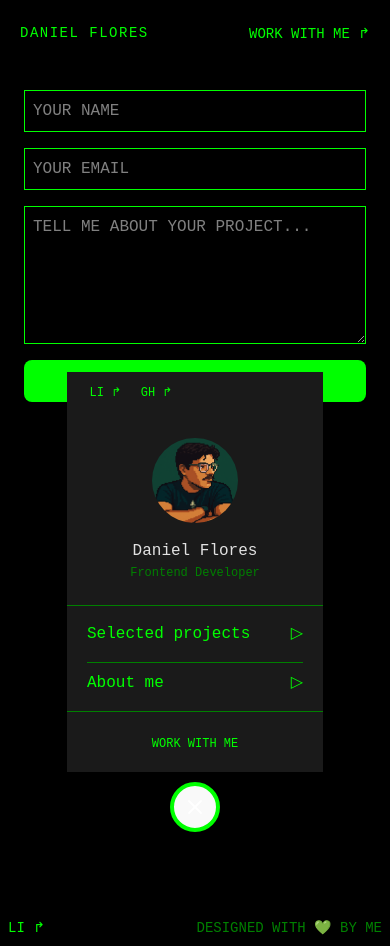
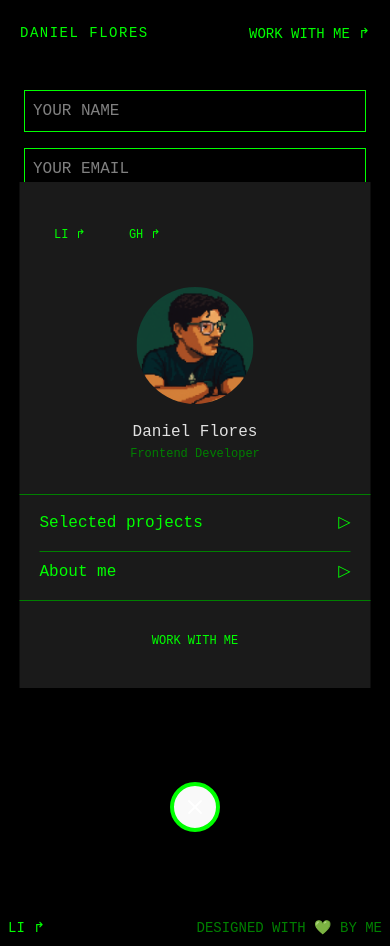
Before and after one commit to Devnielote/web-portfolio, a React (Vite) app: page /contact in a window 390 px wide. Both pictures are taken after a click on the button "Toggle menu". Built offline with nearby package versions, Linux system fonts and the light colour scheme.

Commit message:
chore: fixed resume url, minimal mobile menu style fix and create vercel routes configuration

```diff
--- a/src/components/Footer.tsx
+++ b/src/components/Footer.tsx
@@ -23,7 +23,7 @@ export default function Footer () {
           <span>/STALK ME</span>
           <Link className="flex w-auto mt-2" to="https://www.linkedin.com/in/danielfloca/">Linkedin</Link>
           <Link className="flex" to="https://github.com/Devnielote">Github</Link>
-          <Link className="flex" to="Daniel_Flores_CV.pdf" target="_blank" rel="noopener noreferrer">Resume</Link>
+          <Link className="flex" to="Daniel_Flores_CV_EN.pdf" target="_blank" rel="noopener noreferrer">Resume</Link>
         </div>
       </div>
       <div className="hidden md:block md:mt-20 md:pl-10">
--- a/src/components/Navbar.tsx
+++ b/src/components/Navbar.tsx
@@ -64,7 +64,7 @@ export default function Navbar() {
           </nav>
         </div>
         <div className='md:flex'>
-          <Link className='hidden md:block md:mr-10' to="Daniel_Flores_CV.pdf" target='_blank' rel='noopener noreferrer'>MY RESUME ↱ </Link>
+          <Link className='hidden md:block md:mr-10' to="Daniel_Flores_CV_EN.pdf" target='_blank' rel='noopener noreferrer'>MY RESUME ↱ </Link>
           <Link className='ml-auto md:ml-0' to="/contact">WORK WITH ME ↱</Link>
         </div>
       </div>
@@ -79,7 +79,7 @@ export default function Navbar() {
         >
         <div className='menu_overlay'></div>
         <button
-          className={`menu_toggle md:hidden transition-all duration-300 ease-in-out
+          className={`menu_toggle appearance-none [&::-webkit-details-marker]:hidden md:hidden transition-all duration-300 ease-in-out
             ${menuOpen ? 'border-4 border-[var(--green-phosphor)]':'border-0'}
           `}
           onClick={() => setMenuOpen(!menuOpen)}
@@ -89,7 +89,7 @@ export default function Navbar() {
         </button>
 
         {menuOpen && (
-          <nav className='mobile_nav flex flex-col justify-between w-64 h-[400px] [top:-410px] sm:w-[25rem] sm:h-[25rem] sm:[top:-420px]'>
+          <nav className='mobile_nav flex flex-col justify-evenly w-[calc(90vw)] h-[calc(60vh)] [top:-600px] sm:w-[25rem] sm:h-[25rem] sm:[top:-420px]'>
             <header className='flex justify-around w-1/2 text-xs sm:justify-start'>
               <Link to="https://www.linkedin.com/in/danielfloca/">LI ↱</Link>
               <Link className='sm:ml-3' to="https://github.com/Devnielote">GH ↱</Link>
@@ -99,17 +99,15 @@ export default function Navbar() {
               <h1>Daniel Flores</h1>
               <span className='mt-1 text-xs text-[var(--dark-green)]'>Frontend Developer</span>
             </section>
-            <section className='flex flex-col px-5 py-4 text-left border-y border-[var(--dark-green)] sm:mt-2'>
-              <div className='flex justify-between items-center text-md'>
-                <Link to="/projects" onClick={() => setMenuOpen(false)}>Selected projects</Link>
-                <span className='text-[var(--green-phosphor)]'>▷</span>
+            <section className='flex flex-col px-5 py-4 border-y border-[var(--dark-green)] sm:mt-2'>
+              <div className='flex items-center text-md'>
+                <Link to="/projects" onClick={() => setMenuOpen(false)} className='flex justify-between w-full'>Selected projects<span className='text-[var(--green-phosphor)]'>▷</span></Link>
               </div>
-              <div className='flex justify-between items-center mt-4 pt-2 border-t border-[var(--dark-green)] text-md'>
-                <Link className='' to="/about" onClick={() => setMenuOpen(false)}>About me</Link>
-                <span className='text-[var(--green-phosphor)]'>▷</span>
+              <div className='flex items-center mt-4 pt-2 border-t border-[var(--dark-green)] text-md'>
+                <Link className='flex justify-between w-full' to="/about" onClick={() => setMenuOpen(false)}>About me<span className='text-[var(--green-phosphor)]'>▷</span></Link>
               </div>
             </section>
-            <div className='flex mb-5 mx-auto text-xs sm:mt- sm:mt-3'>
+            <div className='flex mb-2 mx-auto text-xs'>
               <Link to="/contact" onClick={() => setMenuOpen(false)}>WORK WITH ME</Link>
             </div>
           </nav>
```
Also changed, not shown: vercel.json (added), 2 other files (tests, documents, lock files or other folders).
